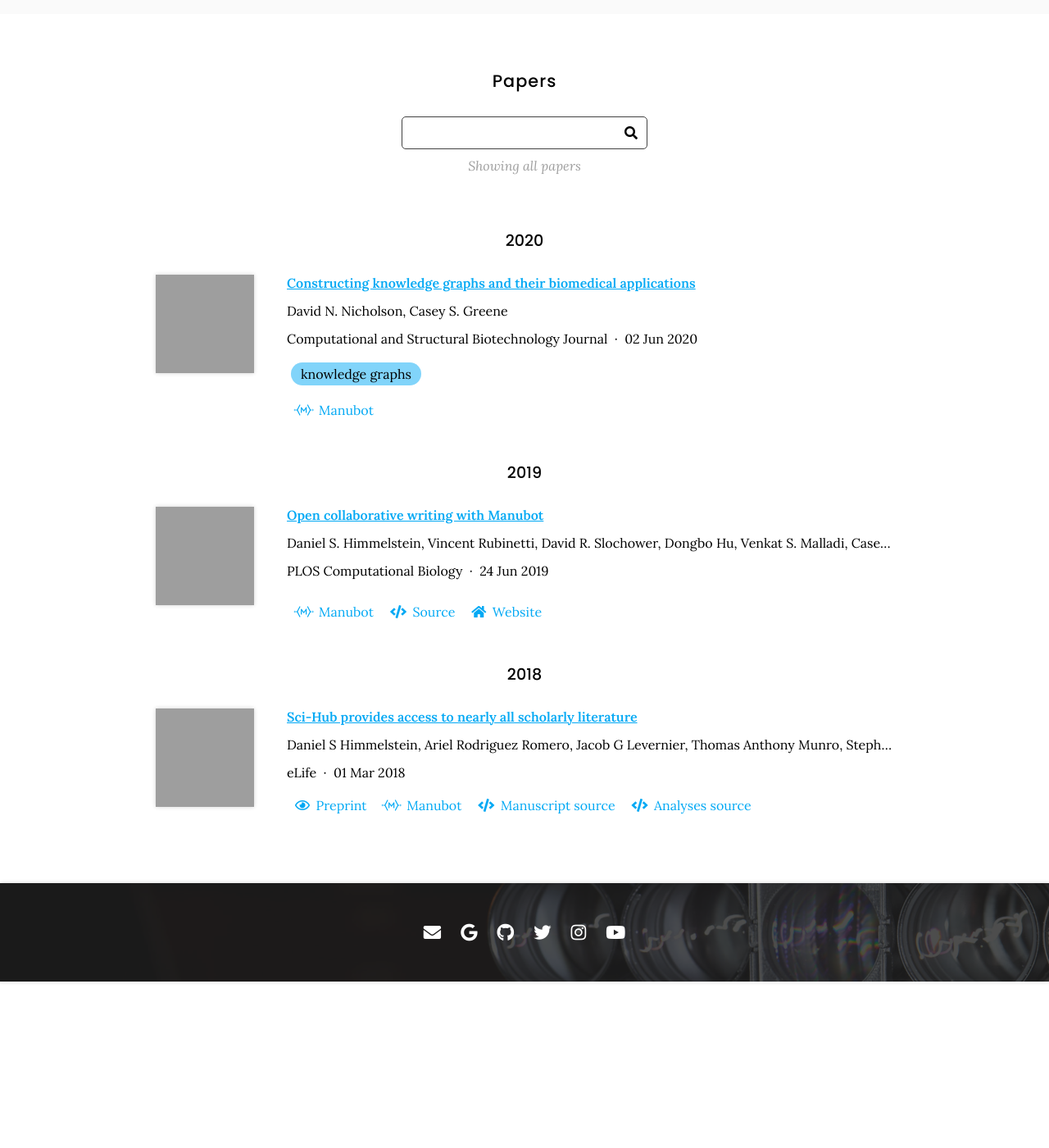
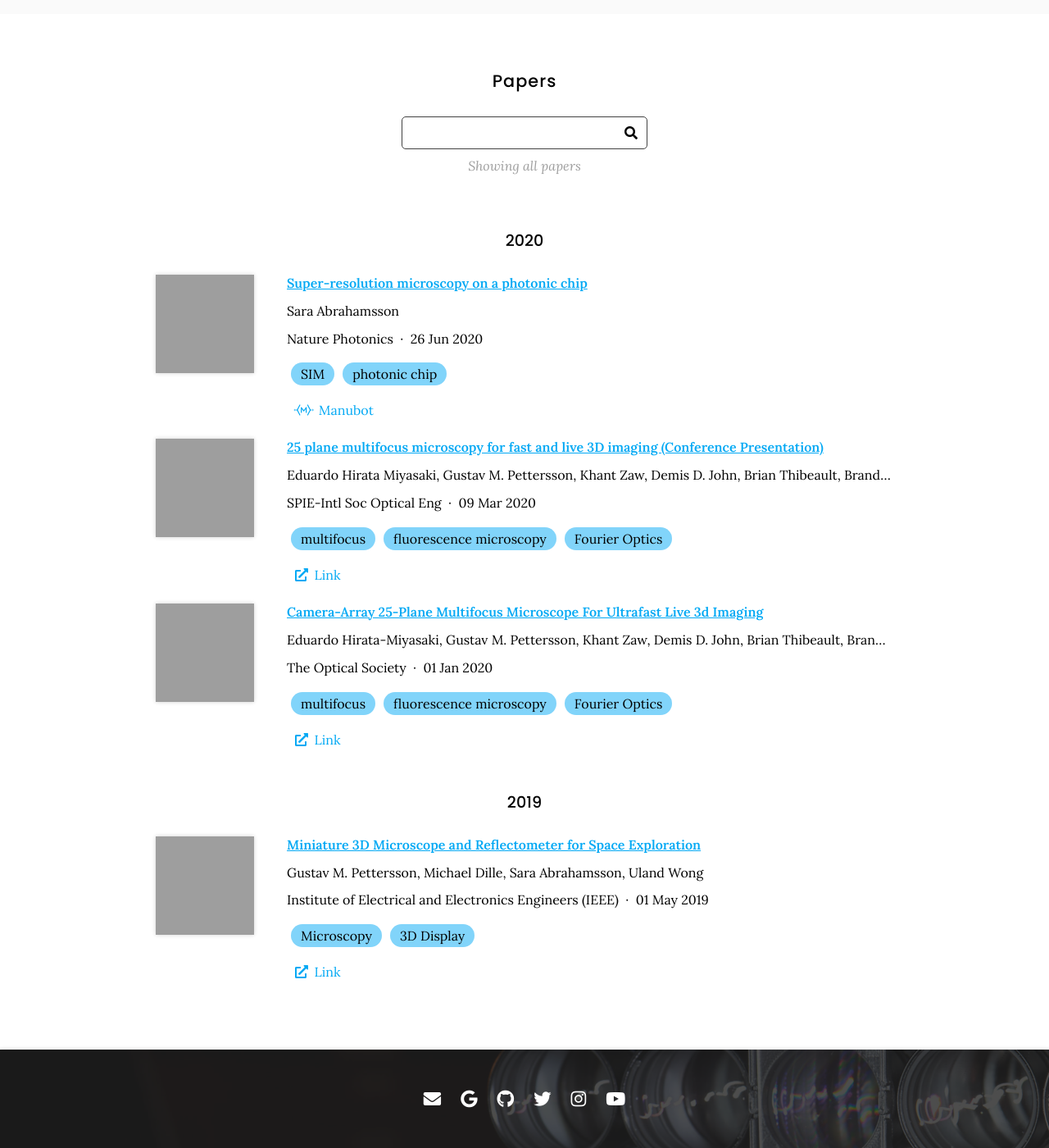
Before and after one commit to SaraLab-Group/saralab-website, a Jekyll site: the page built from research/index.md, in a window 1280 px wide and 1400 px high, scrolled down 1262 px. Shown: the whole window at 82% size. Built offline with Jekyll 4.4.1, drawn with Linux system fonts in a browser that asks for light colours; nearby versions of some CDN libraries; before the commit the page ends 2459 px from its top, so only the background shows below that; grey boxes are pictures that could not be loaded.

Commit message:
Generate citations

```diff
--- a/_data/research-output.yaml
+++ b/_data/research-output.yaml
@@ -1,63 +1,77 @@
 # GENERATED AUTOMATICALLY, DO NOT EDIT
 
-- id: doi:10.1016/j.csbj.2020.05.017
-  title: Constructing knowledge graphs and their biomedical applications
+- id: doi:10.1038/s41566-020-0656-3
+  title: Super-resolution microscopy on a photonic chip
   authors:
-  - David N. Nicholson
-  - Casey S. Greene
-  publisher: Computational and Structural Biotechnology Journal
-  date: '2020-06-02'
-  link: https://doi.org/gg7m48
-  image: https://ars.els-cdn.com/content/image/1-s2.0-S2001037020302804-gr1.jpg
+  - Sara Abrahamsson
+  publisher: Nature Photonics
+  date: '2020-06-26'
+  link: https://doi.org/gg4q73
+  image: https://media.springernature.com/lw685/springer-static/image/art%3A10.1038%2Fs41566-020-0656-3/MediaObjects/41566_2020_656_Fig2_HTML.png?as=webp
+  tags:
+  - SIM
+  - photonic chip
   extra-links:
   - type: manubot
-    link: https://greenelab.github.io/knowledge-graph-review/
+    link: https://www.nature.com/articles/s41566-020-0656-3
+- id: doi:10.1117/12.2550979
+  title: 25 plane multifocus microscopy for fast and live 3D imaging (Conference Presentation)
+  authors:
+  - Eduardo Hirata Miyasaki
+  - Gustav M. Pettersson
+  - Khant Zaw
+  - Demis D. John
+  - Brian Thibeault
+  - Brandon Lynch
+  - Juliana Hernandez
+  - Sara Abrahamsson
+  publisher: SPIE-Intl Soc Optical Eng
+  date: '2020-03-09'
+  link: https://doi.org/gjnmsx
+  image: https://www.spiedigitallibrary.org/images/Global/SPIE_DL_Logo_Nav.png
   tags:
-  - knowledge graphs
-- id: doi:10.1371/journal.pcbi.1007128
-  title: Open collaborative writing with Manubot
+  - multifocus
+  - fluorescence microscopy
+  - Fourier Optics
+  extra-links:
+  - type: Source
+    link: https://doi.org/10.7287/peerj.preprints.3100v1
+- id: doi:10.1109/ICCPHOT.2019.8747331
+  title: Miniature 3D Microscope and Reflectometer for Space Exploration
   authors:
-  - Daniel S. Himmelstein
-  - Vincent Rubinetti
-  - David R. Slochower
-  - Dongbo Hu
-  - Venkat S. Malladi
-  - Casey S. Greene
-  - Anthony Gitter
-  publisher: PLOS Computational Biology
-  date: '2019-06-24'
-  link: https://doi.org/c7np
-  image: https://journals.plos.org/ploscompbiol/article/figure/image?size=inline&id=info:doi/10.1371/journal.pcbi.1007128.g001&rev=2
-  repo: greenelab/meta-review
+  - Gustav M. Pettersson
+  - Michael Dille
+  - Sara Abrahamsson
+  - Uland Wong
+  publisher: Institute of Electrical and Electronics Engineers (IEEE)
+  date: '2019-05-01'
+  link: https://doi.org/gh94b9
+  image: https://ieeexplore.ieee.org/mediastore_new/IEEE/content/media/8743501/8747322/8747331/pette2-p8-pette-small.gif
+  tags:
+  - Microscopy
+  - 3D Display
   extra-links:
-  - type: manubot
-    link: https://greenelab.github.io/meta-review/
-  - type: source
-    link: https://github.com/greenelab/meta-review
-  - type: website
-    link: http://manubot.org/
-- id: doi:10.7554/eLife.32822
-  title: Sci-Hub provides access to nearly all scholarly literature
+  - type: Source
+    link: https://ieeexplore.ieee.org/abstract/document/8747331
+- id: doi:10.1364/CLEO_AT.2020.JW3P.4
+  title: Camera-Array 25-Plane Multifocus Microscope For Ultrafast Live 3d Imaging
   authors:
-  - Daniel S Himmelstein
-  - Ariel Rodriguez Romero
-  - Jacob G Levernier
-  - Thomas Anthony Munro
-  - Stephen Reid McLaughlin
-  - Bastian Greshake Tzovaras
-  - Casey S Greene
-  publisher: eLife
-  date: '2018-03-01'
-  link: https://doi.org/ckcj
-  image: https://iiif.elifesciences.org/lax:32822%2Felife-32822-fig8-v3.tif/full/863,/0/default.webp
+  - Eduardo Hirata-Miyasaki
+  - Gustav M. Pettersson
+  - Khant Zaw
+  - Demis D. John
+  - Brian Thibeault
+  - Brandon Lynch
+  - Juliana Hernandez
+  - Sara Abrahamsson
+  publisher: The Optical Society
+  date: '2020-01-01'
+  link: https://doi.org/gjnmsz
+  image: https://www.osapublishing.org/abstract.cfm?uri=CLEO_AT-2020-JW3P.4
+  tags:
+  - multifocus
+  - fluorescence microscopy
+  - Fourier Optics
   extra-links:
-  - type: preprint
-    link: https://doi.org/10.7287/peerj.preprints.3100v1
-  - type: manubot
-    link: https://greenelab.github.io/scihub-manuscript/
-  - type: source
-    link: https://github.com/greenelab/scihub-manuscript
-    text: Manuscript source
-  - type: source
-    link: https://github.com/greenelab/scihub
-    text: Analyses source
+  - type: Source
+    link: https://www.osapublishing.org/abstract.cfm?uri=CLEO_AT-2020-JW3P.4
```
